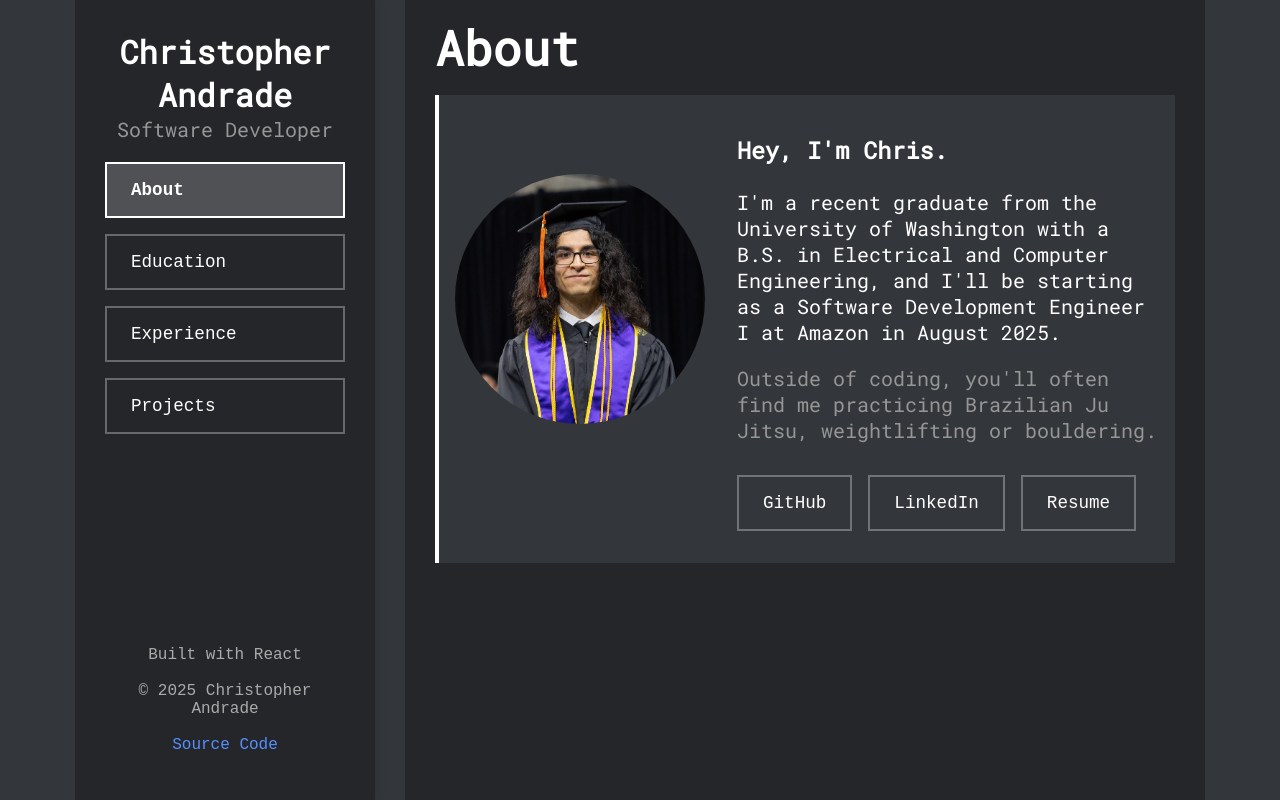
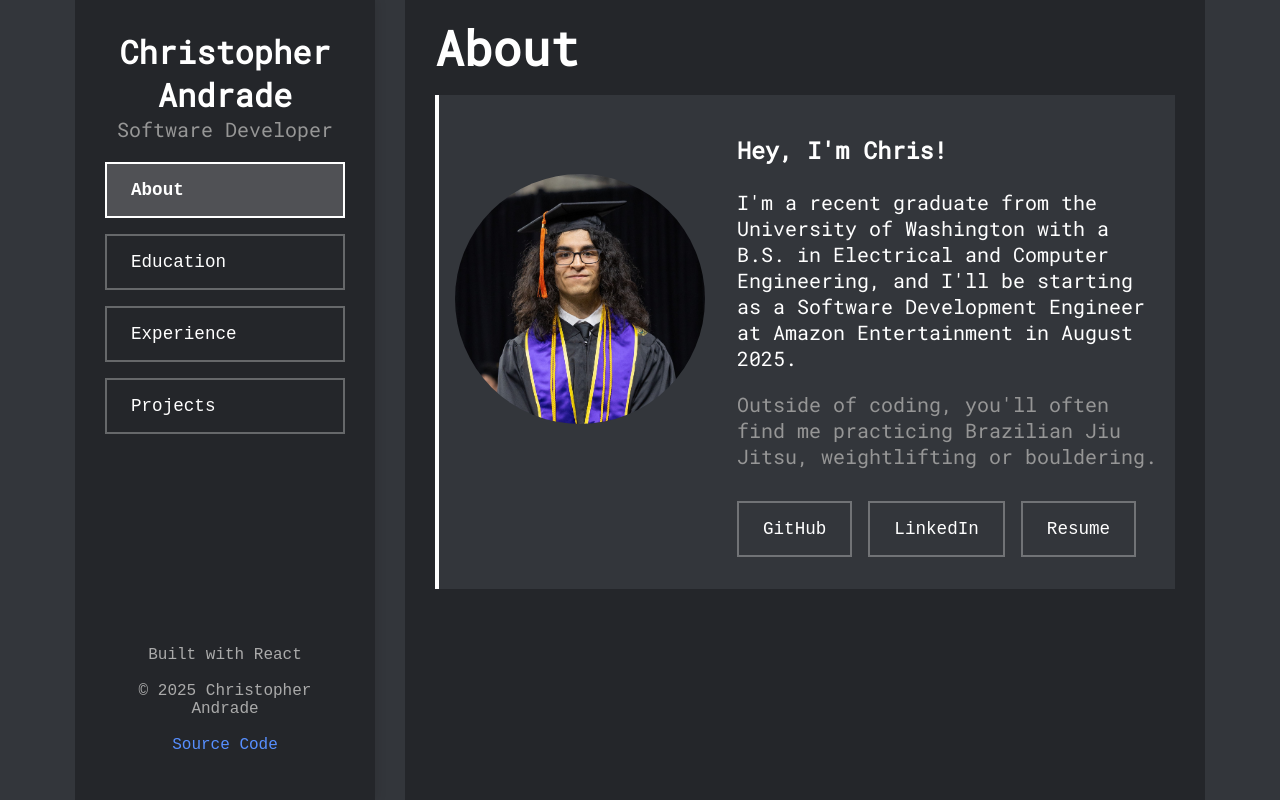
Before and after one commit to AndradeCJahb/andradecjahb.github.io, a React (Create React App) app: page / in a window 1280 px wide. Built offline with nearby package versions, Linux system fonts and the light colour scheme.

Commit message:
small grammar edits

```diff
--- a/src/components/About.js
+++ b/src/components/About.js
@@ -12,16 +12,18 @@ const About = () => (
 					className="graduation-image"
 				/>
 			</div>
+
 			<div className="about-text">
-				<h3>Hey, I'm Chris.</h3>
+				<h3>Hey, I'm Chris!</h3>
 				<p>
 					I'm a recent graduate from the University of Washington with a B.S. in Electrical and Computer Engineering,
-					and I'll be starting as a Software Development Engineer I at Amazon in August 2025.
+					and I'll be starting as a Software Development Engineer at Amazon Entertainment in August 2025.
 				</p>
 				<p style={{ color: '#969696' }}>
-					Outside of coding, you'll often find me practicing Brazilian Ju Jitsu,
+					Outside of coding, you'll often find me practicing Brazilian Jiu Jitsu,
 					weightlifting or bouldering.
 				</p>
+
 				<div className="social-buttons">
 					<a
 						href="https://github.com/AndradeCJahb"
@@ -31,6 +33,7 @@ const About = () => (
 					>
 						GitHub
 					</a>
+
 					<a
 						href="https://www.linkedin.com/in/andrade-christopher/"
 						target="_blank"
@@ -39,6 +42,7 @@ const About = () => (
 					>
 						LinkedIn
 					</a>
+
 					<a
 						href="/Resume.pdf"
 						target="_blank"
--- a/src/components/Experience.js
+++ b/src/components/Experience.js
@@ -8,7 +8,7 @@ const Experience = () => (
 				<a href="https://www.aboutamazon.com/what-we-do/entertainment" target="_blank" rel="noopener noreferrer">
 					<img src={process.env.PUBLIC_URL + '/amazon-music-logo.png'} alt="Amazon Music Logo" className="amazon-music-logo" />
 				</a>
-				<h3>Amazon Music</h3>
+				<h3>Amazon Entertainment</h3>
 			</div>
 			<div className="experience-header">
 				<span className="location">Seattle, WA</span>
@@ -33,8 +33,8 @@ const Experience = () => (
 				<li>Hosted 20+ office hours a week to help 80+ students with assignments on RTL design, CPU architecture, and memory systems</li>
 				<li>Evaluated student understanding through verbal reviews of CPU component implementations</li>
 				<li>Evaluated C/C++ programming assignments for 70+ students on the ESP32 microcontroller</li>
-				<li>Assessed student implementations of embedded systems concepts, including interrupt handling, GPIO register manipulation,
-						timer/alarm configuration, and FreeRTOS scheduling</li>
+				<li>Assessed student implementations of embedded systems concepts, including interrupts, GPIO register manipulation,
+					alarm configurations, and RTOS scheduling</li>
 			</ul>
 		</div>
 	</section>
--- a/src/components/Projects.js
+++ b/src/components/Projects.js
@@ -17,11 +17,9 @@ const Projects = () => (
 				players to collaboratively solve puzzles with others in real-time.
 			</p>
 			<ul>
-				<li>Architected a full-stack web application using React, Java, Docker, and cloud deployment</li>
-				<li>Utilized WebSocket communication using Jakarta WebSocket API and JSON messages</li>
-				<li>Developed UX features including generated player names/colors, real-time position tracking, and solution validation</li>
+				<li>Architected a full-stack web application using React, Java, Jakarta WebSockets, Docker, and cloud deployment</li>
+				<li>Developed extensive UX features including generated player names/colors, real-time player position tracking, and solution validation</li>
 			</ul>
-
 
 			<a className="project-link" href="https://github.com/AndradeCJahb/suduoku-java" target="_blank" rel="noopener noreferrer">GitHub</a>
 		</div>
@@ -38,9 +36,9 @@ const Projects = () => (
 
 			<ul>
 				<li>Led a team of five ECE/CS students in developing a fire risk and detection system using a Pi4, STM32, sensor suite, and computer vision</li>
-				<li>Wrote Python firmware for Bluetooth communication, UI rendering on OLED display, and API weather data integration</li>
-				<li>Trained a TensorFlow model for image-based fire detection; handled preprocessing of dataset images to fit camera output</li>
+				<li>Wrote Python firmware for Bluetooth communication, TensorFlow computer vision, UI rendering, and API weather data integration</li>
 			</ul>
+
 			<a className="project-link" href="https://github.com/AndradeCJahb/ECE_475" target="_blank" rel="noopener noreferrer">GitHub</a>
 		</div>
 	</section>
```
